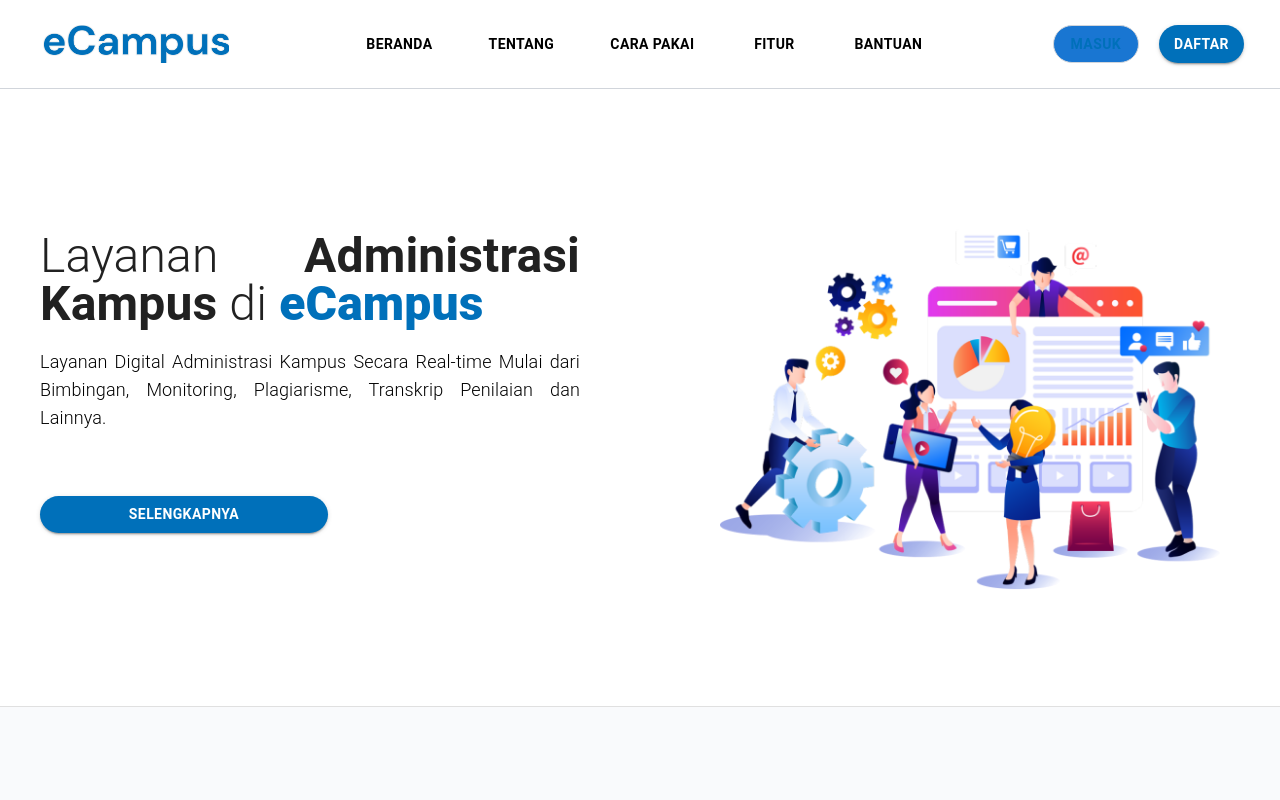
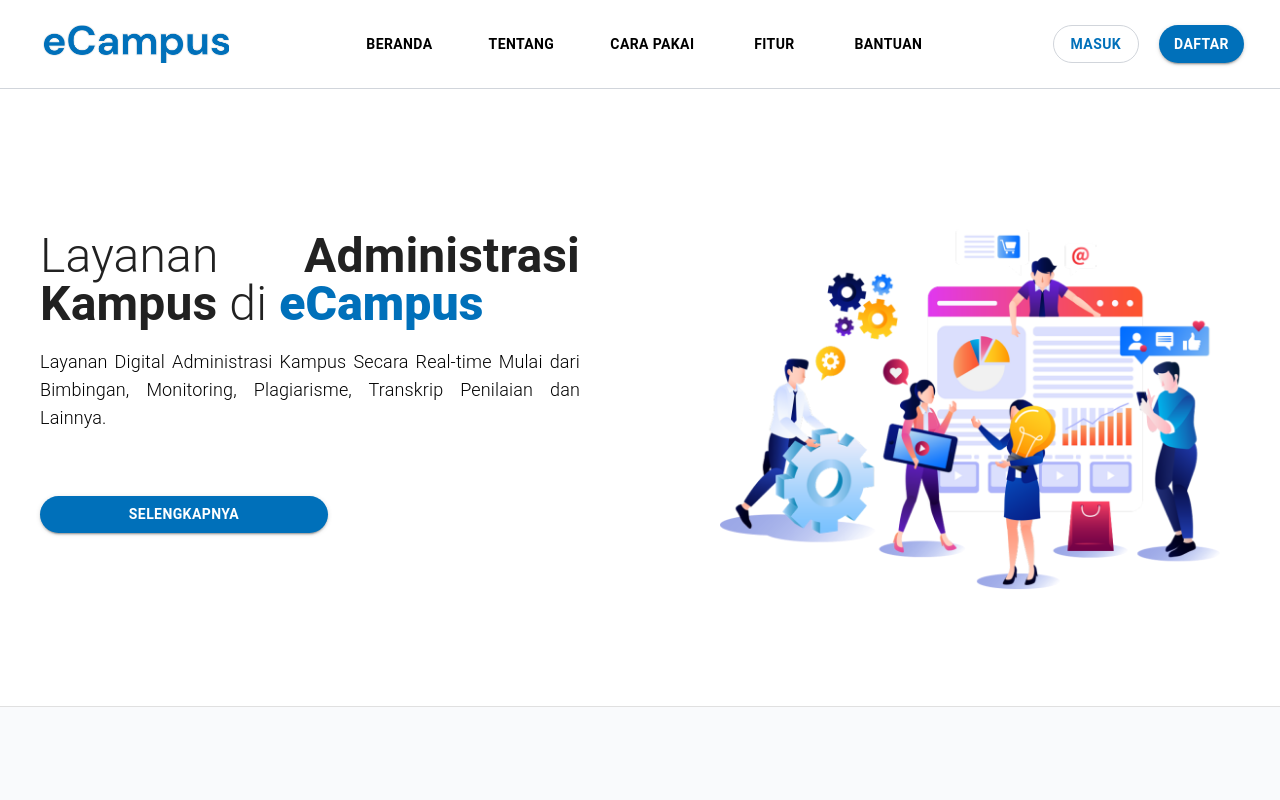
Before and after one commit to syauqiamiq/e-campus-frontend, a Next.js app: page / in a window 1280 px wide. Shown: the top 800 px of the page. Built offline with nearby package versions, Linux system fonts and the light colour scheme.

Commit message:
change button navbar

```diff
--- a/src/components/button/CustomButton.jsx
+++ b/src/components/button/CustomButton.jsx
@@ -5,7 +5,7 @@
 	return type == "outlined" ? (
 		<Button
 			variant="contained"
-			className="text-campus-blue rounded-full font-bold text-[14px] w-full h-50 hover:text-white shadow-none  !border !border-gray-300 border-solid"
+			className="text-campus-blue bg-white rounded-full font-bold text-[14px] w-full h-50 hover:text-white hover:bg-campus-blue shadow-none  !border !border-gray-300 border-solid"
 		>
 			{title}
 		</Button>
```
